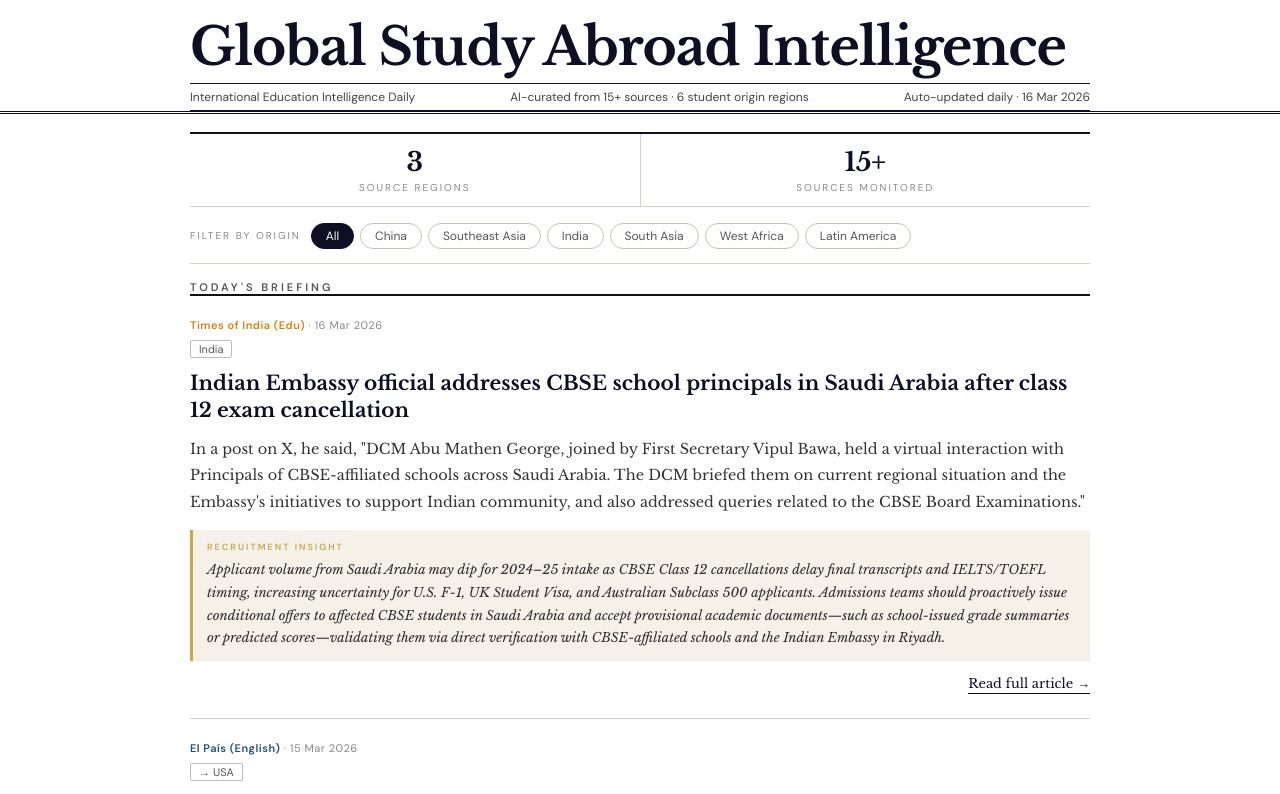
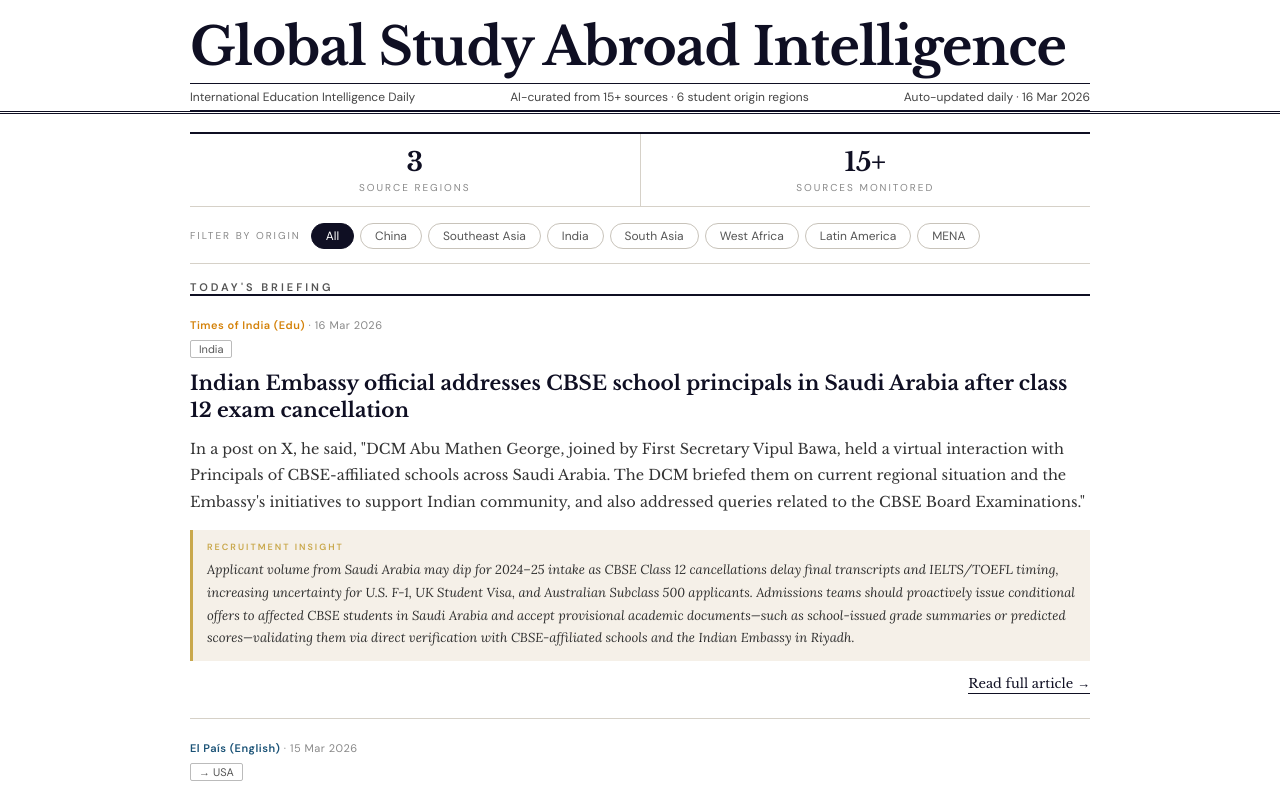
Before and after one commit to irenewang1084/edu-news-tracker, a React (Vite) app: page / in a window 1280 px wide. Shown: the top 794 px of the page. Built offline with nearby package versions, Linux system fonts and the light colour scheme.

Commit message:
Update App.jsx

```diff
--- a/src/App.jsx
+++ b/src/App.jsx
@@ -32,6 +32,7 @@ const MEDIA_SOURCES = {
 const SRC_TAG = {
   China: "#c0392b", "Southeast Asia": "#d35400", India: "#c0820a",
   "South Asia": "#7d3c98", "West Africa": "#1e8449", "Latin America": "#1a5276",
+  "MENA": "#0e6655",
 };
 const DST_TAG = {
   USA: "#1a3a5c", UK: "#1e5631", Canada: "#7b341e",
@@ -42,7 +43,7 @@ const IMP = {
   Medium: { bar: "#c9a84c", bg: "#fefce8", fg: "#9a6f00", icon: "●" },
   Low:    { bar: "#1e8449", bg: "#f0fdf4", fg: "#1e8449", icon: "○" },
 };
-const SRC_OPTS  = ["All","China","Southeast Asia","India","South Asia","West Africa","Latin America"];
+const SRC_OPTS  = ["All","China","Southeast Asia","India","South Asia","West Africa","Latin America","MENA"];
 const DEST_OPTS = ["All","USA","UK","Canada","Australia","New Zealand"];
 
 function fmtDate(iso) {
@@ -93,7 +94,7 @@ export default function App() {
 
   return (
     <div style={{ fontFamily: "'Libre Baskerville',Georgia,serif", minHeight: "100vh", background: "#fff" }}>
-      <link href="https://fonts.googleapis.com/css2?family=Libre+Baskerville:ital,wght@0,400;0,700;1,400&family=DM+Sans:wght@400;500;600&display=swap" rel="stylesheet" />
+      <link href="https://fonts.googleapis.com/css2?family=Libre+Baskerville:ital,wght@0,400;0,700;1,400&family=Lora:ital,wght@0,400;1,400;1,500&family=DM+Sans:wght@400;500;600&display=swap" rel="stylesheet" />
 
       {/* MASTHEAD */}
       <header style={{ background: "#fff", padding: "20px 20px 0", borderBottom: "3px double #0f0f23" }}>
@@ -209,7 +210,7 @@ export default function App() {
                     {item.insight && (
                       <div style={{ background: "#f5f0e8", borderLeft: "3px solid #c9a84c", padding: "11px 14px", marginBottom: 14 }}>
                         <div style={{ fontSize: 9, letterSpacing: 2, color: "#c9a84c", fontFamily: "'DM Sans',sans-serif", fontWeight: 600, marginBottom: 6 }}>RECRUITMENT INSIGHT</div>
-                        <p style={{ margin: 0, fontSize: 13, color: "#2d2d2d", lineHeight: 1.75, fontStyle: "italic", fontFamily: "'Libre Baskerville',Georgia,serif" }}>{item.insight}</p>
+                        <p style={{ margin: 0, fontSize: 13, color: "#2d2d2d", lineHeight: 1.75, fontStyle: "italic", fontFamily: "'Lora',Georgia,serif" }}>{item.insight}</p>
                       </div>
                     )}
 
```
